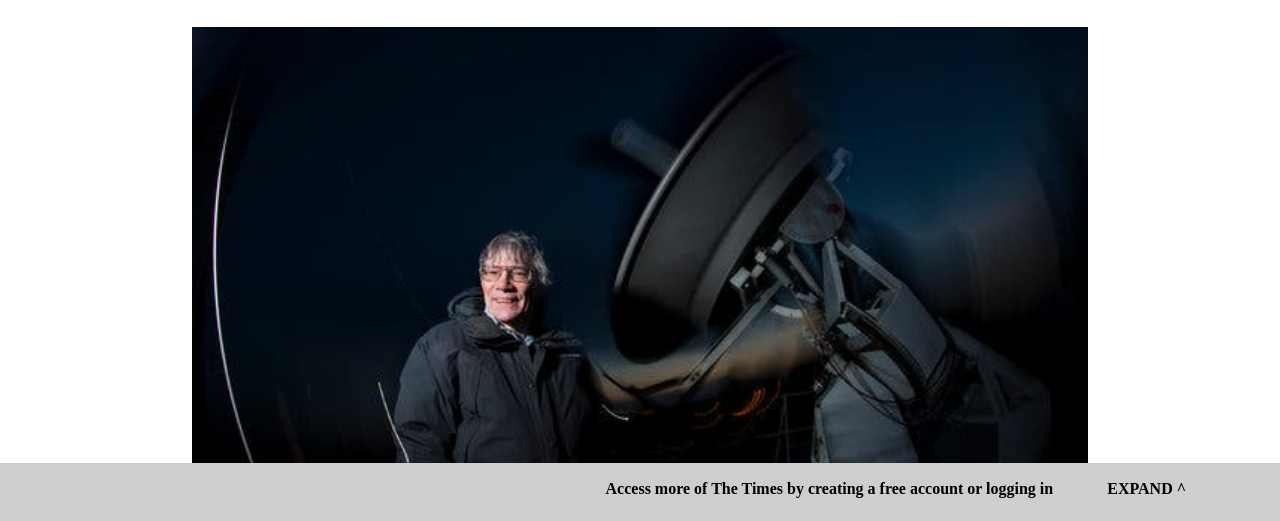
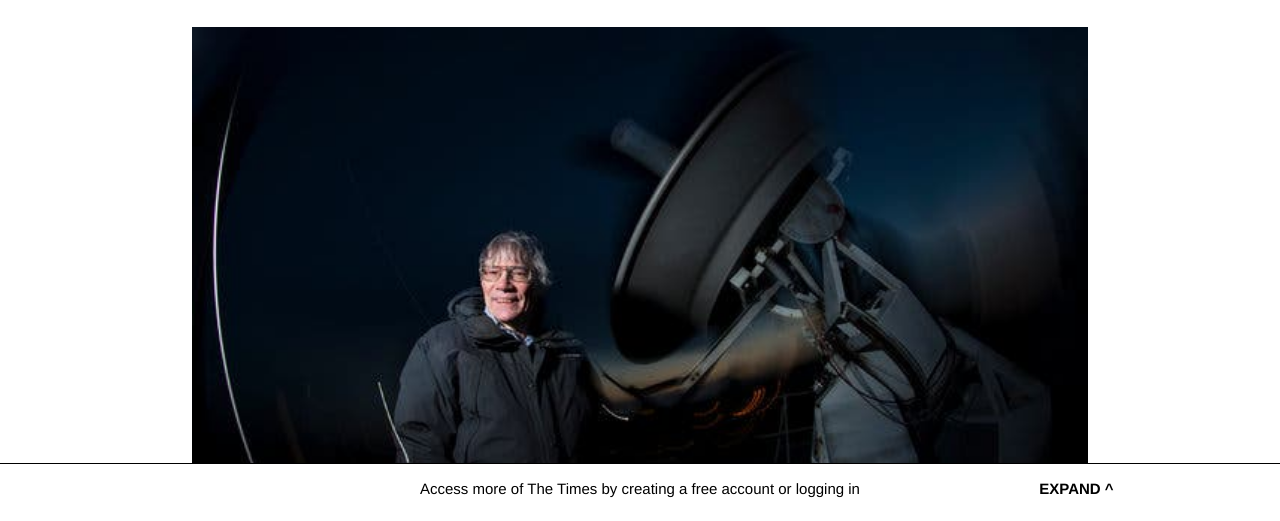
Before and after one commit to nriqu322/Positioning-floating, a plain HTML site: page index.html in a window 1280 px wide. Shown: the part 277-798 px from the top of the page. Drawn offline with Linux system fonts and the light colour scheme.

Commit message:
fixed from the code review

```diff
--- a/index.html
+++ b/index.html
@@ -577,37 +577,56 @@
 
       <aside class="most-popular-section">
         <h4>Most Popular</h4>
+        <a href="#">
           <h5 class="most-popular-text">
             Is Restaurant Noise a Crime? Our Critic Mounts a Ringing Defense
           </h5>
+        </a>
+        <a href="#">
           <h5 class="most-popular-text">
             Hillary Clinton Says ‘Nobody Likes’ Bernie Sanders and Declines to Commit to Backing Him
           </h5>
+        </a>
+        <a href="#">
           <h5 class="most-popular-text">
             21 Stories of People Who Walked Away
           </h5>
+        </a>
+        <a href="#">
           <h5 class="most-popular-text">
             The New Generation of Self-Created Utopias
           </h5>
+        </a>
+        <a href="#">
           <h5 class="most-popular-text">
             Opinion: Amy Klobuchar and Elizabeth Warren Are Democrats’ Best Choices for President
           </h5>
+        </a>
+        <a href="#">
           <h5 class="most-popular-text">
             Harvey Weinstein’s Dark Days
           </h5>
+        </a>
+        <a href="#">
           <h5 class="most-popular-text">
             Opinion: Biden, Sanders, Social Security and Smears
           </h5>
+        </a>
+        <a href="#">
           <h5 class="most-popular-text">
             ‘Constitutional Nonsense’: Trump’s Impeachment Defense Defies Legal Consensus
           </h5>
+        </a>
+        <a href="#">
           <h5 class="most-popular-text">
             My AirPods Fell Through a Subway Grate. Here’s How I Got Them Back.
           </h5>
+        </a>
+        <a href="#">
           <h5 class="most-popular-text">
             Caneel Bay: Why a Caribbean Paradise Remains in Ruins
           </h5>
-
+        </a>
       </aside>
     </div>
   </main>
@@ -773,8 +792,8 @@
 
   <div class="fixed-signup">
     <ul class="fixed-ul">
-      <li class="left-fixed">Access more of The Times by creating a free account or logging in</li>
-      <li class="left-fixed">EXPAND ^</li>
+      <li class="left-fixed" id="access-more">Access more of The Times by creating a free account or logging in</li>
+      <li class="left-fixed" id="expand">EXPAND ^</li>
     </ul>
   </div>
 
--- a/style.css
+++ b/style.css
@@ -483,7 +483,7 @@ footer a:hover {
 
 .fixed-signup {
   margin-top: 200px;
-  background-color: #cecece;
+  background-color: #fff;
   color: black;
   position: fixed;
   height: 60px;
@@ -493,18 +493,29 @@ footer a:hover {
   left: 0;
   text-align: right;
   clear: both;
+  border-top: 1px solid  black;
 }
 
 .left-fixed {
-  display: inline-block;
-  padding-left: 50px;
+  display: block;
+
+  font-size: 15px;
+  font-family: 'Franklin Gothic Medium', 'Arial Narrow', Arial, sans-serif;
+}
+
+.fixed-ul {
+  position: relative;
+}
+
+#expand {
+  position: absolute;
+  right: 13%;
+  top: 0px;
   font-weight: bold;
 }
 
-.fixed-ul {
-  width: 930px;
-  position: relative;
-  left: 20%;
+#access-more {
+  text-align: center;
 }
 
 /* end footer style */
```
Also changed, not shown: 1 other file. Lines whose indentation alone changed are shown as unchanged.
